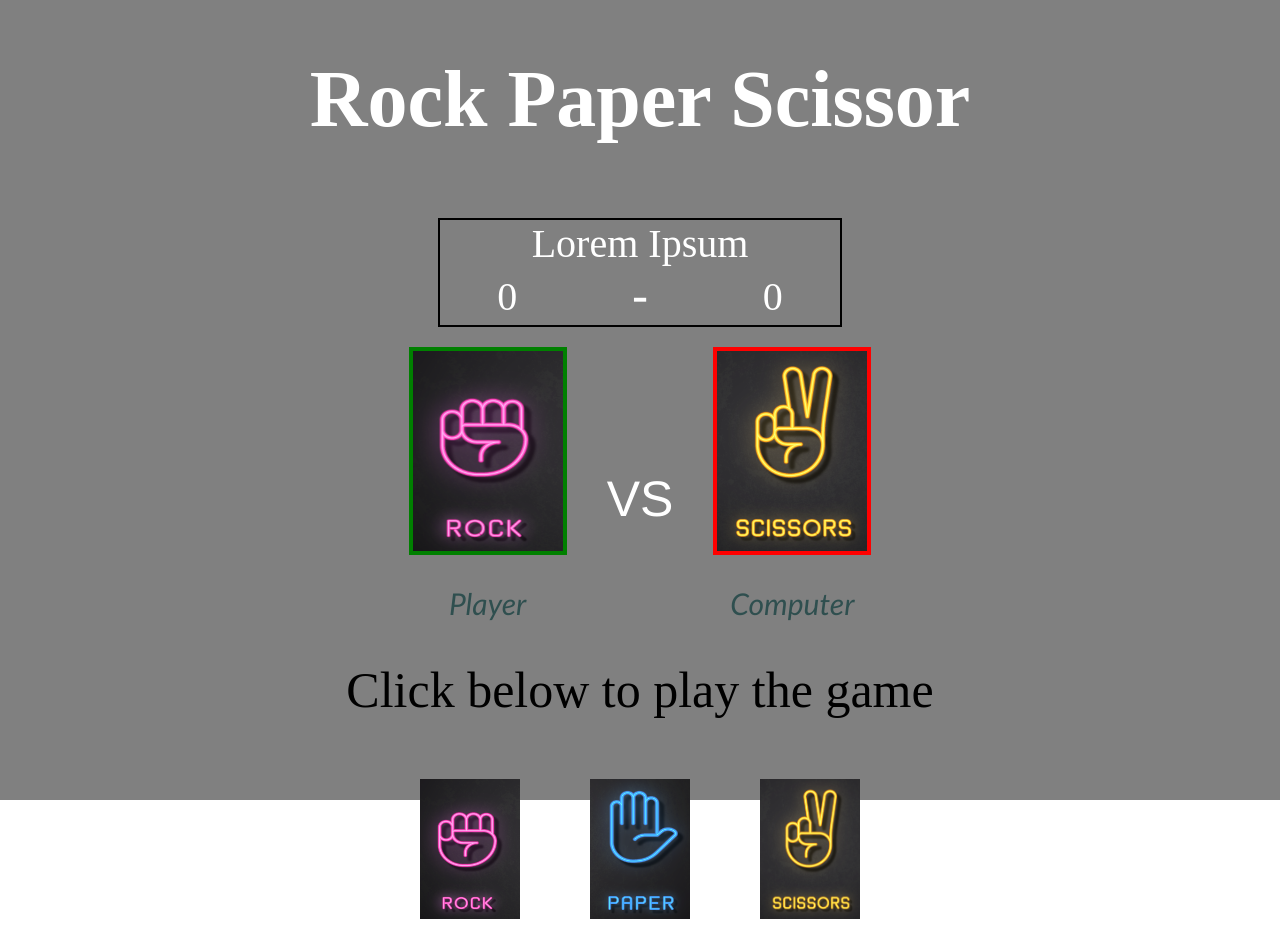
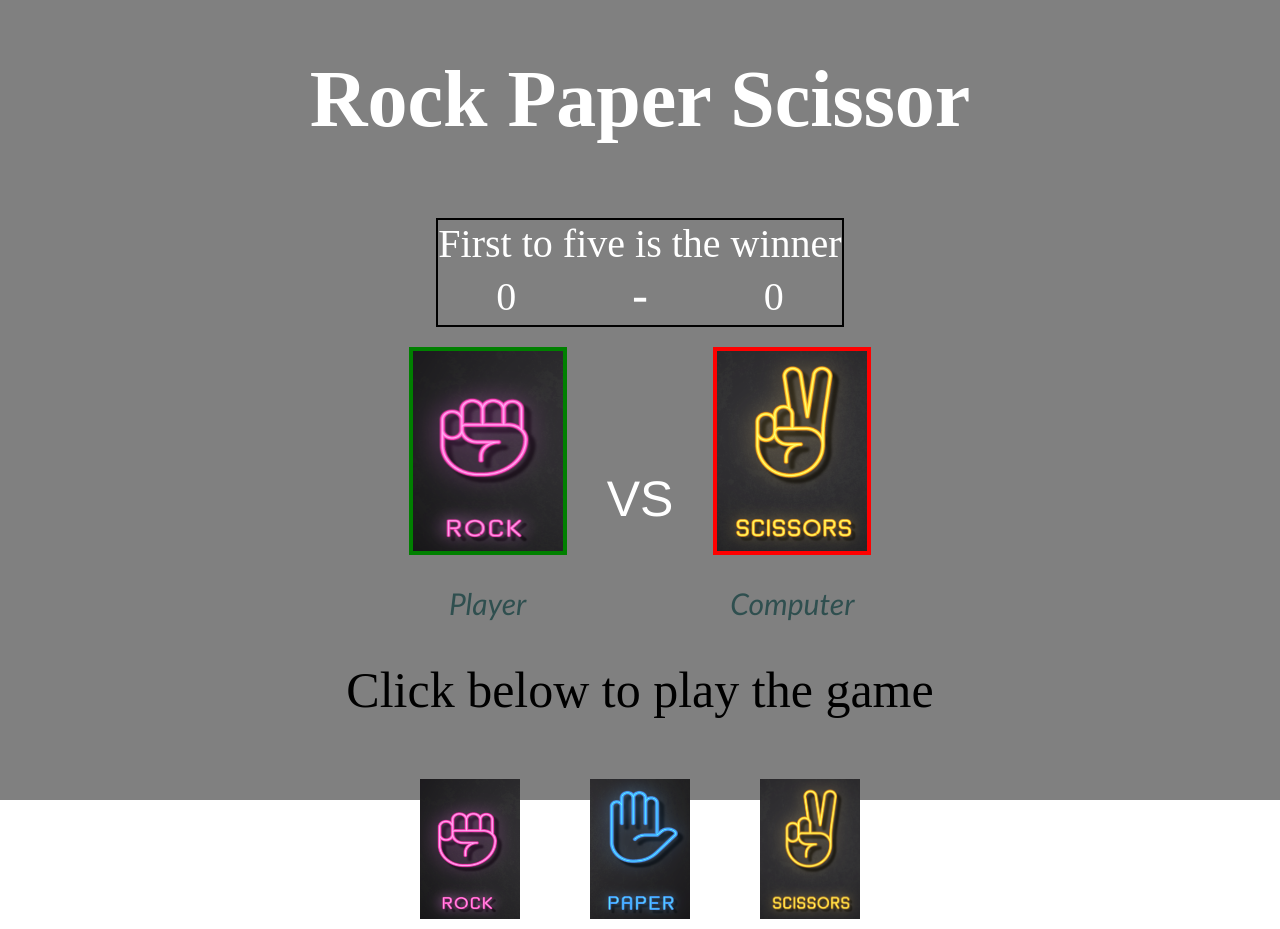
Before and after one commit to Rana1019/odin-rock_paper_scissor, a plain HTML site: page index.html in a window 1280 px wide. Drawn offline with Linux system fonts and the light colour scheme.

Commit message:
Update index.html

```diff
--- a/index.html
+++ b/index.html
@@ -14,7 +14,7 @@
         <h1>Rock Paper Scissor</h1>
 
         <div class = "topHeading" >
-            <div class = "heading">Lorem Ipsum</div>
+            <div class = "heading">First to five is the winner</div>
             <div class = "score">
                 <div class = "playerScore">0</div>
                 <div class= "versus">-</div>
```
